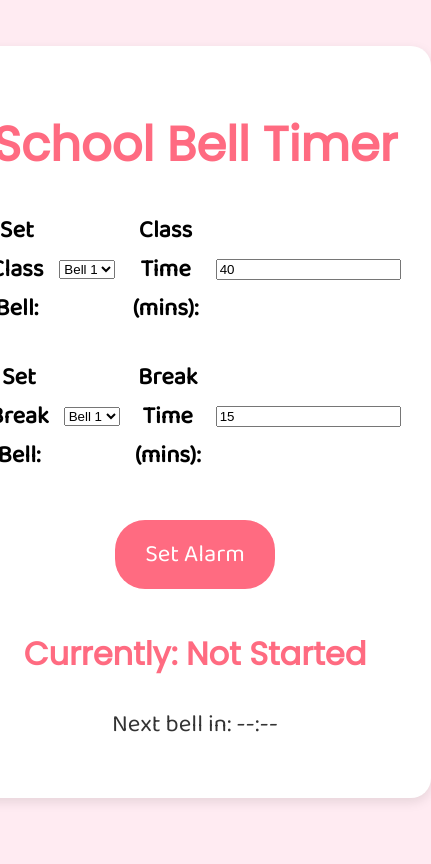
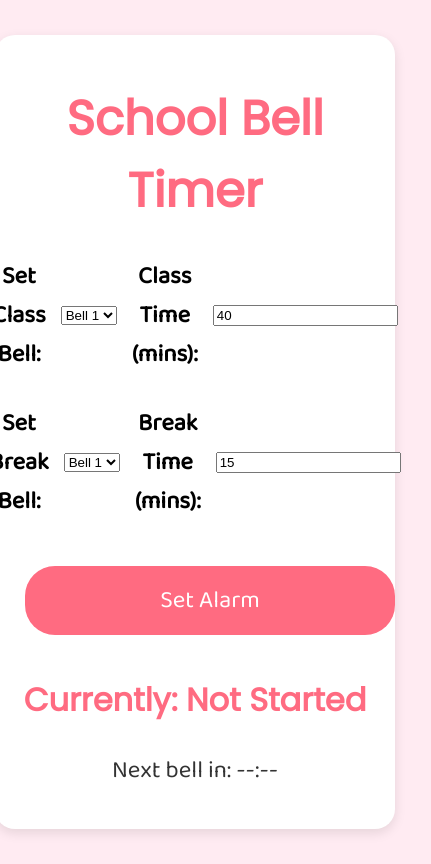
Before and after one commit to gigiOHYA/TaskBell, a plain HTML site: page index.html in a window 390 px wide. Shown: the whole page, 431 px wide, since content can reach past the window. Drawn offline with Linux system fonts and the light colour scheme.

Commit message:
Adjust UI for mobile.

```diff
--- a/style.css
+++ b/style.css
@@ -76,3 +76,25 @@ body {
     font-size: 1.5rem; /* Increase font size for paragraphs */
     color: #333;
 }
+/* Responsive Design: Centering content on smaller screens */
+@media screen and (max-width: 768px) {
+    body {
+        padding: 10px;
+        font-size: 0.9rem; /* Reduce the font size slightly for mobile */
+    }
+
+    .container {
+        width: 100%;
+        padding: 15px;
+    }
+
+    h1 {
+        font-size: 1.8rem; /* Make the header smaller on mobile */
+    }
+
+    button {
+        width: 100%;
+        padding: 12px;
+        font-size: 1rem; /* Smaller font size for buttons on mobile */
+    }
+}
```
